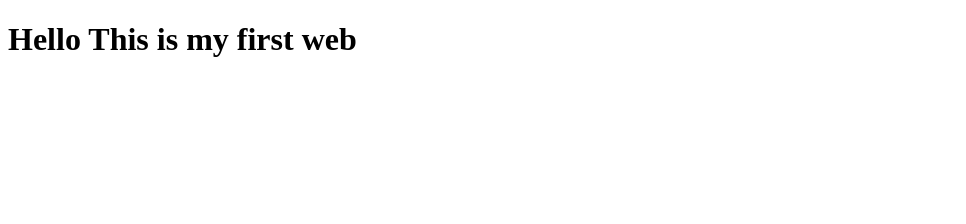
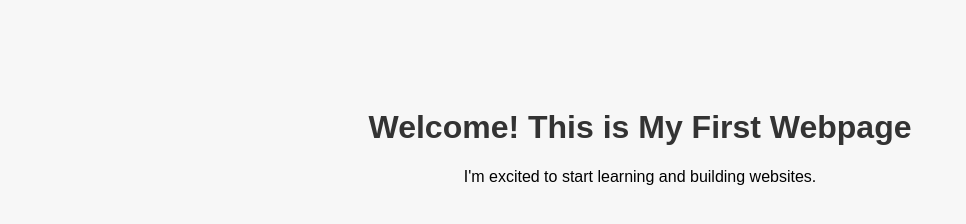
Before and after one commit to blgt0425/blgt0425.github.io, a plain HTML site: page index.html in a window 1280 px wide. Shown: the whole page, without its empty margins (0-966 px from the left). Drawn offline with Linux system fonts and the light colour scheme.

Commit message:
Update index.html

```diff
--- a/index.html
+++ b/index.html
@@ -1,11 +1,25 @@
 <!DOCTYPE html>
-<html>
+<html lang="en">
 <head>
-	<meta charset="utf-8">
-	<meta name="viewport" content="width=device-width, initial-scale=1">
-	<title></title>
+    <meta charset="UTF-8">
+    <meta name="viewport" content="width=device-width, initial-scale=1.0">
+    <title>Welcome to My First Webpage</title>
+
+    <style>
+        body {
+            font-family: Arial, sans-serif;
+            background: #f7f7f7;
+            text-align: center;
+            padding-top: 80px;
+        }
+        h1 {
+            color: #333;
+        }
+    </style>
 </head>
+
 <body>
-<h1>Hello This is my first web</h1>
+    <h1>Welcome! This is My First Webpage</h1>
+    <p>I'm excited to start learning and building websites.</p>
 </body>
 </html>
```
